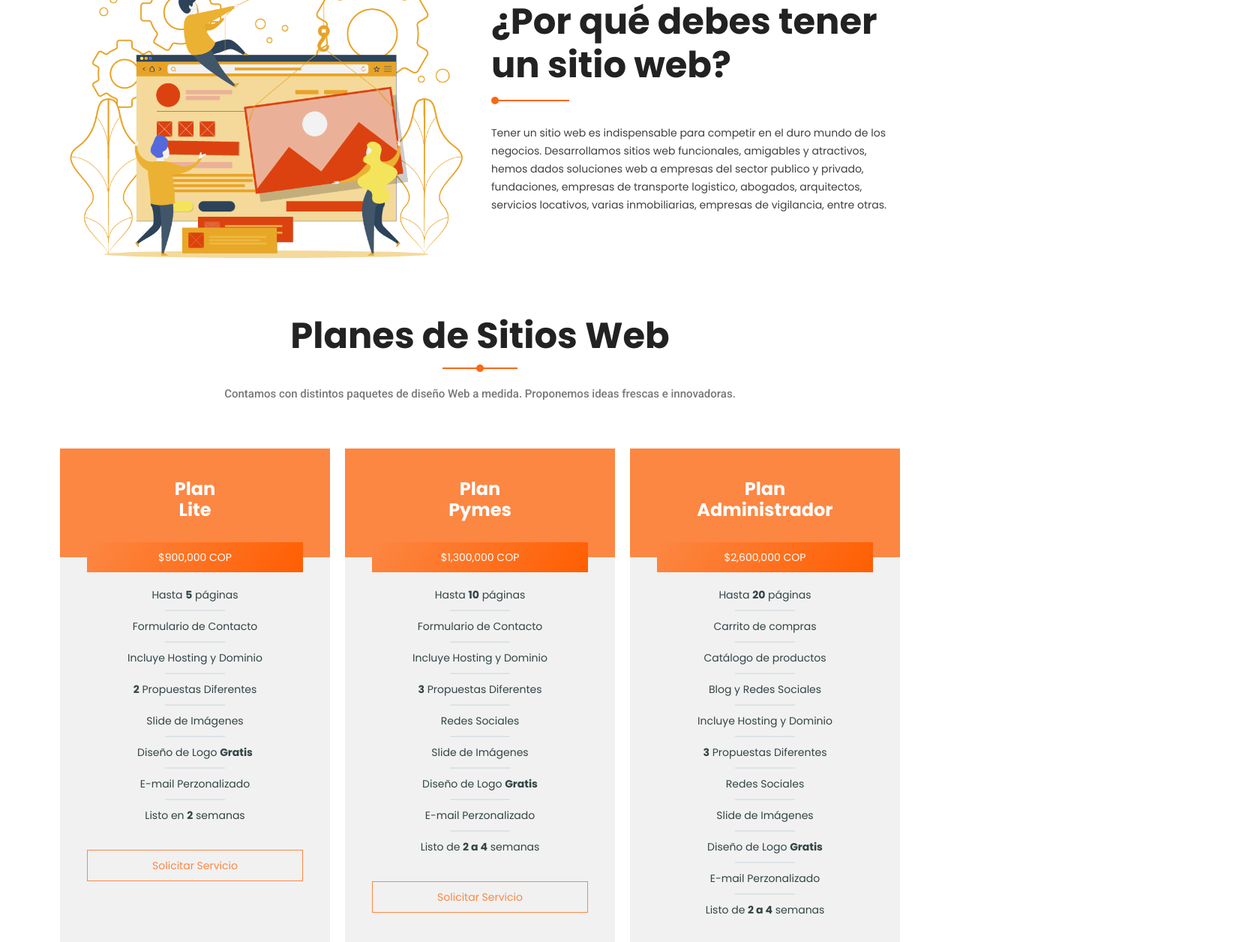
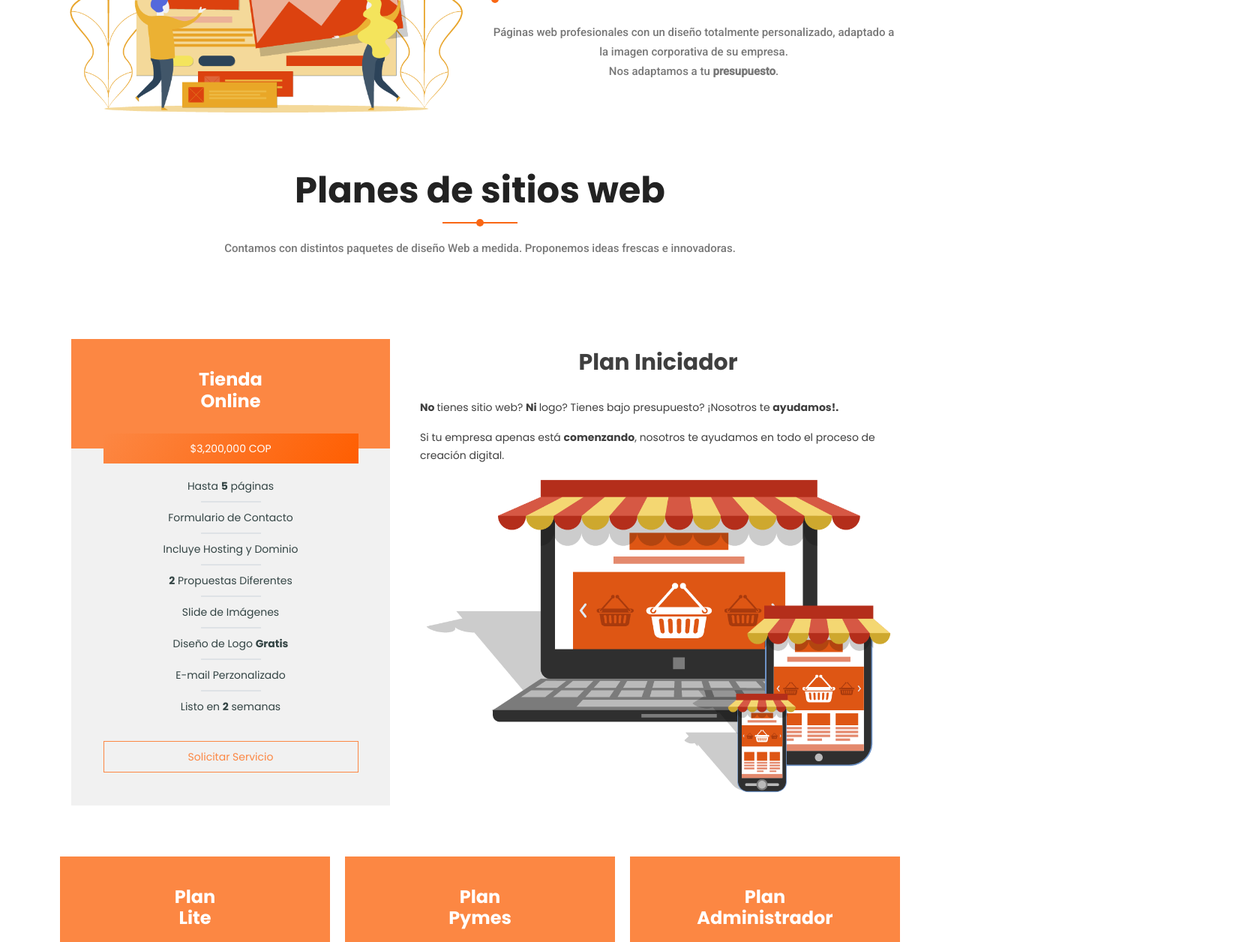
Before and after one commit to alexpicoa/webmasperrenque, a plain HTML site: page servicios/diseño-web.html in a window 1280 px wide. Shown: the part 760-2016 px from the top of the page at 75% size, 1664 px wide, since content can reach past the window. Drawn offline with Linux system fonts and the light colour scheme; some packages are replaced by stand-ins of ours.

Commit message:
Changes on page

```diff
--- a/css/style.css
+++ b/css/style.css
@@ -2839,6 +2839,8 @@ h6 {
   background: #f1f1f1;
   flex: 1;
   margin: 10px;
+  display: flex;
+  flex-direction: column;
 }
 
 .pricing-header {
@@ -2959,9 +2961,9 @@ h6 {
   position: relative;
   width: 1000px;
   display: flex;
+  margin: auto;
   align-items: center;
   justify-content: space-between;
-  margin-left: 50px;
   padding-bottom: 100px;
 }
 .service-container .card {
@@ -3061,6 +3063,9 @@ h6 {
   .service-container .card {
     width: 500px;
   }
+  .service-container .card:first-child {
+    margin-bottom: 100px;
+  }
 }
 @media (max-width: 768px) {
   .service-container .card {
--- a/servicios/diseño-web.html
+++ b/servicios/diseño-web.html
@@ -70,15 +70,12 @@
 			</div>
 		</div>
 	</section>
+
 	<!--================ End Portfolio Banner Area =================-->
 	<section class="section_gap">
 		<div class="container">
 			<div class="row justify-content-center wow fadeIn" data-wow-duration="1s">
 				<div class="col-lg-8 text-center">
-					<div class="main-title">
-						<h1>Sitios web Personalizados</h1>
-						<p>Servicio profesional desarrollo de paginas web, diseño totalmente personalizado adaptado a la imagen corporativa de su empresa</p>
-					</div>
 				</div>
 			</div>
 			<div class="about-area row align-items-center justify-content-between">
@@ -86,13 +83,10 @@
 					<img class="img-fluid" src="../img/elements/masperrenque6.png" alt="">
 				</div>
 				<div class="col-lg-6 about-right">
-					<div class="main-title text-left">
-						<h1>¿Por qué debes tener un sitio web?</h1>
-					</div>
-					<div class="mb-50">
-						<p>
-							Tener un sitio web es indispensable para competir en el duro mundo de los negocios. Desarrollamos sitios web funcionales, amigables y atractivos, hemos dados soluciones web a empresas del sector publico y privado, fundaciones, empresas de transporte logistico, abogados, arquitectos, servicios locativos, varias inmobiliarias, empresas de vigilancia, entre otras.
-						</p>
+					<div class="main-title mb-0">
+						<h1>Sitios web personalizados y a tu medida</h1>
+						<p>Páginas web profesionales con un diseño totalmente personalizado, adaptado a la imagen corporativa de su empresa.</p>
+						<p>Nos adaptamos a tu <strong>presupuesto</strong>.</p>
 					</div>
 				</div>
 			</div>
@@ -101,15 +95,65 @@
 		<br>
 		<br>
 		<div class="container">
-			<div class="row justify-content-center wow fadeIn" data-wow-offset="0" data-wow-duration="1s">
+			<div class="row justify-content-center wow fadeIn mb-5" data-wow-offset="0" data-wow-duration="1s">
 				<div class="col-lg-8 text-center">
 					<div class="main-title">
-						<h1>Planes de Sitios Web</h1>
+						<h1>Planes de sitios web</h1>
 						<p>Contamos con distintos paquetes de diseño Web a medida. Proponemos ideas frescas e innovadoras.</p>
 					</div>
 				</div>
 			</div>
-			<div class="row">
+
+				<div class="about-area row align-items-center justify-content-between mb-5">
+					<div class="col-lg-5 wow bounceInRight" data-wow-offset="0" data-wow-duration="1s">
+						<div class="pricing-table table1">
+							<div class="pricing-header">
+								<div class="price">
+									<h3>Tienda
+										<br>
+										Online
+									</h3>
+								</div>
+								<div class="title"><span>$</span>3,200,000 COP</div>
+							</div>
+							<ul class="pricing-list">
+								<li> Hasta <strong>5</strong> páginas</li>
+								<div class="border"></div>
+								<li>Formulario de Contacto </li>
+								<div class="border"></div>
+								<li>Incluye Hosting y Dominio</li>
+								<div class="border"></div>
+								<li> <strong>2</strong> Propuestas Diferentes</li>
+								<div class="border"></div>
+								<li>Slide de Imágenes</li>
+								<div class="border"></div>
+								<li>Diseño de Logo <strong>Gratis</strong> </li>
+								<div class="border"></div>
+								<li>E-mail Perzonalizado</li>
+								<div class="border"></div>
+								<li>Listo en <strong>2</strong> semanas </li>
+							</ul>
+							<a
+								href=" https://wa.me/573013953401?text=Hola,%20me%20sirvió%20mucho%20el%20post%20sobre%20WhatsApp">Solicitar Servicio</a>
+								<br>
+						</div>
+					</div>
+					<div class="col-lg-7 about-left wow fadeIn" data-wow-offset="0" data-wow-duration="1s">
+						<div class="main-title text-center">
+							<h2>Plan Iniciador</h2>
+						</div>
+						<div class="mb-50">
+							<p>
+								<strong>No </strong> tienes sitio web? <strong>Ni </strong> logo? Tienes bajo presupuesto? ¡Nosotros te <strong>ayudamos!.</strong>
+							</p>
+							<p>
+								Si tu empresa apenas está <strong>comenzando</strong>, nosotros te ayudamos en todo el proceso de creación digital.
+							</p>
+						</div>
+						<img class="img-fluid" src="../img/elements/masperrenque8.png" alt="">
+					</div>
+				</div>
+			<div class="row mb-5">
 				<div class="pricing-table table1 wow bounceInLeft" data-wow-offset="0" data-wow-delay="0.5s">
 					<div class="pricing-header">
 						<div class="price">
@@ -211,15 +255,12 @@
 						href="https://wa.me/573013953401?text=Hola,%20me%20sirvió%20mucho%20el%20post%20sobre%20WhatsApp">Solicitar Servicio</a>
 				</div>
 			</div>
-			<br>
-			<br>
-			<br>
 			<div class="container">
-				<div class="about-area row align-items-center justify-content-between">
-					<div class="col-lg-7 about-left wow fadeIn" data-wow-offset="0" data-wow-duration="1s">
+				<div class="about-area row align-items-center justify-content-between mb-5">
+					<div class="col-lg-7 about-left wow fadeIn text-center" data-wow-offset="0" data-wow-duration="1s">
 							<img class="img-fluid" src="../img/elements/masperrenque8.png" alt="">
-						<div class="main-title text-left">
-							<h1>Tiendas Online</h1>
+						<div class="main-title">
+							<h2>Tiendas Online</h2>
 						</div>
 						<div class="mb-50">
 							<p>
```
